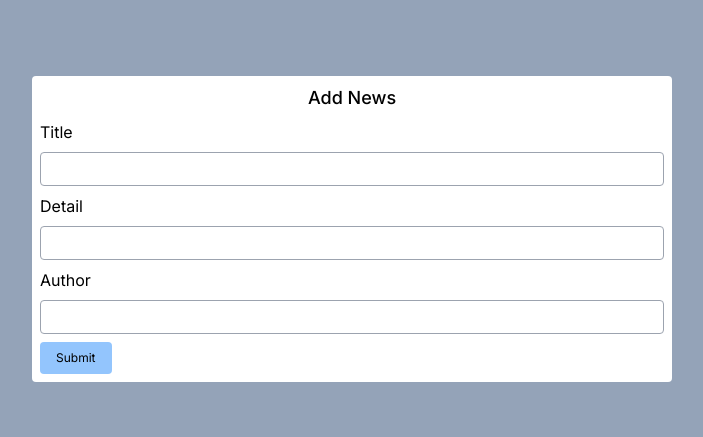
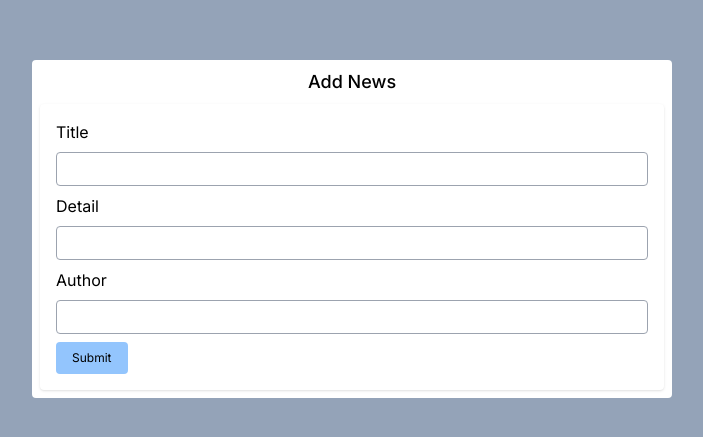
Before and after one commit to calvinadhikang/news-nextjs, a Next.js app: page /add in a window 1280 px wide. Shown: the part 179-616 px from the top of the page, without its empty margins (288-991 px from the left). Built offline with nearby package versions, Linux system fonts and the light colour scheme.

Commit message:
add news

```diff
--- /dev/null
+++ b/src/app/add/layout.tsx
@@ -0,0 +1,14 @@
+import { ReactNode } from "react"
+
+export default async function Layout({children} : {
+    children: ReactNode
+}) {
+    return(
+        <div className="w-screen h-screen flex items-center justify-center bg-slate-400">
+            <div className="p-2 rounded bg-white mt-4 w-1/2">
+            <h1 className="text-lg mb-2 font-medium text-center">Add News</h1>
+                {children}
+            </div>
+        </div>
+    )
+}
--- a/src/app/components/AddForm.tsx
+++ b/src/app/components/AddForm.tsx
@@ -22,9 +22,7 @@ export default function AddForm() {
     }
 
     return(
-        <div className="w-screen h-screen flex items-center justify-center bg-slate-400">
-            <div className="p-2 rounded bg-white mt-4 w-1/2">
-                <h1 className="text-lg mb-2 font-medium text-center">Add News</h1>
+        <div className="bg-white p-4 rounded shadow">
             <div className="flex flex-col gap-y-2 mb-2">
                 <p>Title</p>
                 <input className="border border-gray-400 rounded text-xs p-2" type="text" value={title} onChange={(event) => setTitle(event.target.value)} />
@@ -35,6 +33,5 @@ export default function AddForm() {
             </div>
             <button className="bg-blue-300 rounded px-4 py-2 text-xs" onClick={() => handleSubmit() }>Submit</button>
         </div>
-        </div>
     )
 }
--- a/src/app/page.tsx
+++ b/src/app/page.tsx
@@ -35,7 +35,8 @@ export default async function Home() {
                     </div>
                 </div>
                 <div className="w-2/6">
-                    <a className='font-medium' href="/add">Add News</a>
+                    <h1 className="font-medium mb-4">Click to add news</h1>
+                    <a className='bg-blue-300 px-4 py-2 rounded' href="/add">Add News</a>
                 </div>
             </div>
             <footer className='border-t border-slate-500 h-20 mt-5 flex items-center justify-center'>
```
Lines whose indentation alone changed are shown as unchanged.
